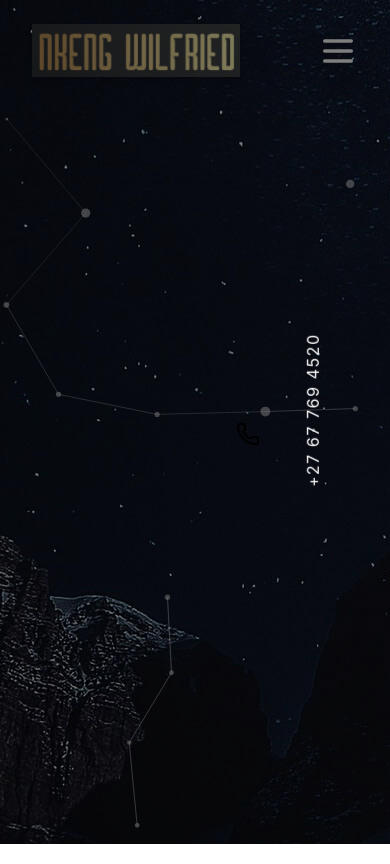
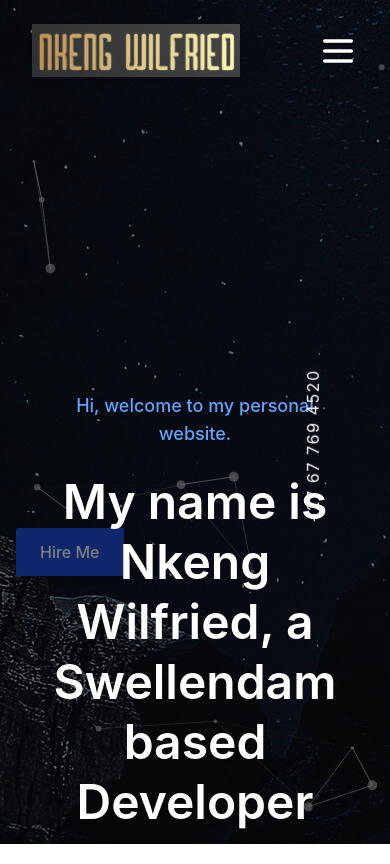
Before and after one commit to LoicDaGreat/pw-react, a React (Create React App) app: page / in a window 390 px wide. Built offline with nearby package versions, Linux system fonts and the light colour scheme.

Commit message:
Further simplified PhoneWidget, increased particle density for particles.js

```diff
--- a/src/Components/PhoneWidget.jsx
+++ b/src/Components/PhoneWidget.jsx
@@ -2,18 +2,9 @@ import { Phone } from 'lucide-react';
 
 const PhoneWidget = () => {
   return (
-    <div>
-      <div className="fixed right-0 top-1/2 transform -translate-y-1/2">
-        <div className="transform -rotate-90">
-            <span className="text-white tracking-widest">
-                +27 67 769 4520
-            </span>
+        <div className="transform -rotate-90 fixed right-0 top-1/2 translate-y-1/2 text-white tracking-widest">
+          +27  67  769  4520
         </div>
-        <div onClick={() => window.open('tel:+27677624520', '_self')}>
-            <Phone />
-        </div>
-      </div>
-    </div>
   );
 };
 
--- a/src/Pages/Index.jsx
+++ b/src/Pages/Index.jsx
@@ -6,13 +6,24 @@ import { useTypewriter, Cursor } from 'react-simple-typewriter';
 
 const Index = () => {
 
-
-
   return (
     <div>
       <ParticlesComponent />
+      <div className="absolute inset-0 bg-black opacity-50"></div>
       <ContentArea backgroundImg={main}>
-        <div className="absolute inset-0 bg-black opacity-50"></div>
+          <div class="flex text-center top-1/2 translate-y-2/3 justify-center p-8">
+            <h1 class="text-white text-5xl font-semibold leading-tight">
+               <p class="text-blue-400 text-lg md:text-xl mb-6 font-medium">
+                Hi, welcome to my personal website.
+              </p>
+                My name is Nkeng Wilfried, a Swellendam based Developer
+            </h1>
+          </div>
+          <div className="md:flex items-center jutify-center gap-3">
+              <button className="bg-blue-700 text-white font-medium px-6 py-3 rounded-sm items-center gap-3 shadow-lg hover:shadow-xl">
+                <span>Hire Me</span>
+              </button>
+          </div>
         <PhoneWidget />
       </ContentArea>
     </div>
--- a/src/particles.config.js
+++ b/src/particles.config.js
@@ -53,7 +53,7 @@ const ParticlesConfig = {
         enable: true,
         area: 800,
       },
-      value: 80,
+      value: 100,
     },
     opacity: {
       value: 0.5,
```
